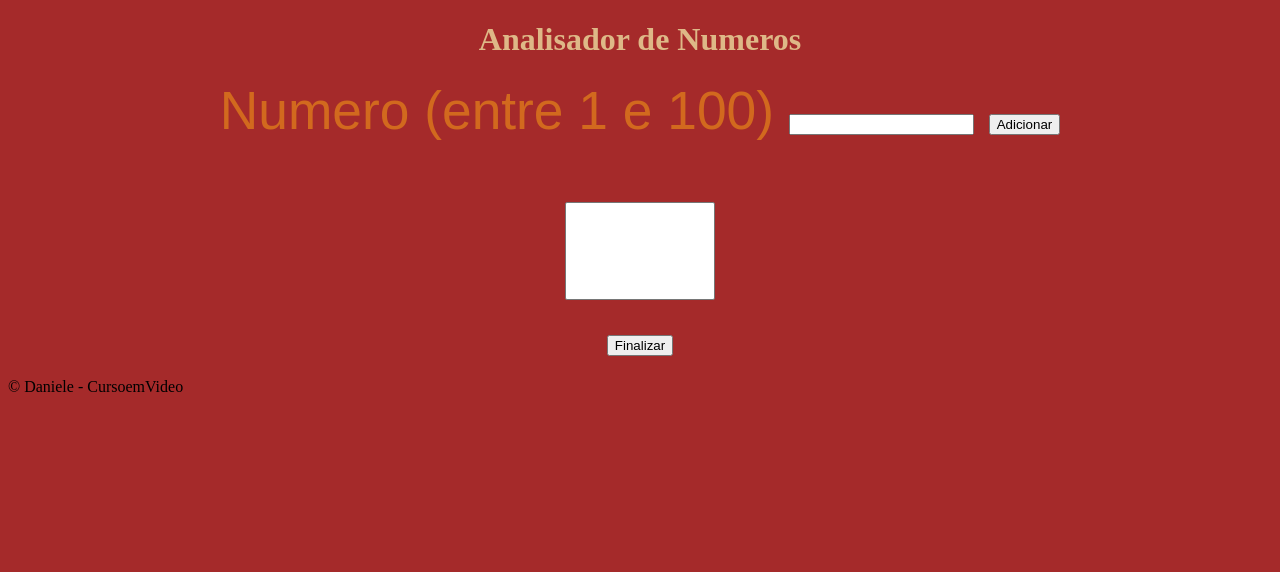
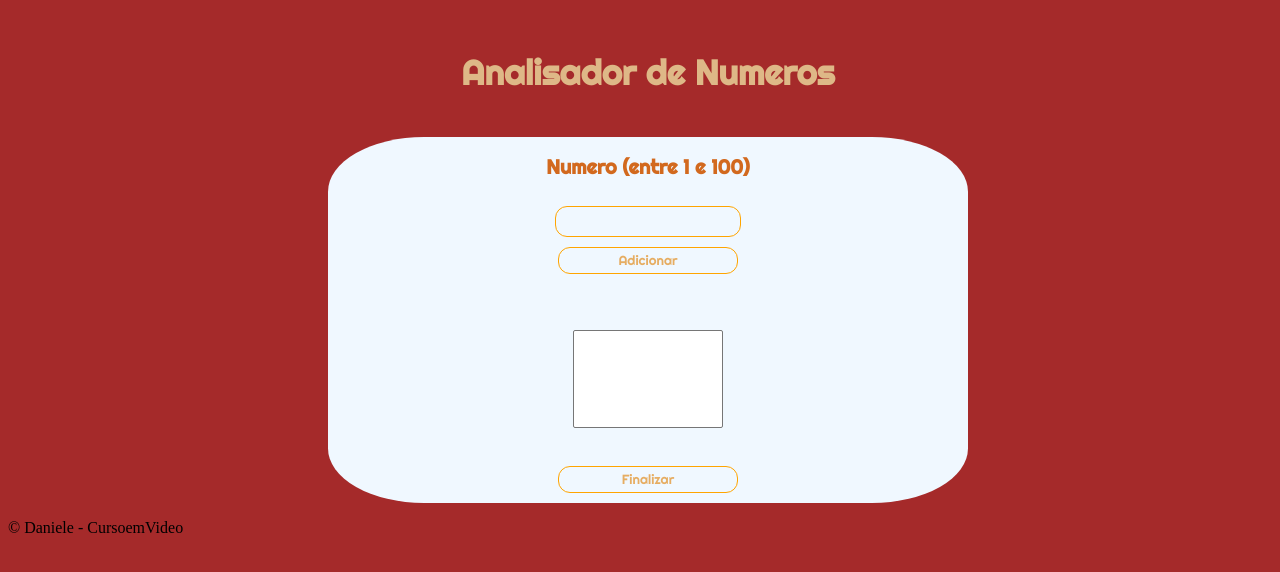
Before and after one commit to daniszcode/Analisador-de-Numeros, a plain HTML site: page index.html in a window 1280 px wide. Drawn offline with Linux system fonts and the light colour scheme.

Commit message:
Atualizando funcionalidade

```diff
--- a/index.html
+++ b/index.html
@@ -7,23 +7,23 @@
     <link rel="stylesheet" href="style.css">
 <body >
     <header>
-        <h1>Analisador de Numeros</h1>
+        <h1 id="texto-header">Analisador de Numeros</h1>
 
     </header>
     <section>
-        <div>
-            Numero (entre 1 e 100)
+        <div id="container-box">
+            <h2 id="texto-section">Numero (entre 1 e 100)</h2>
             <input type="number" id="addNumber"/>
             <input type="submit" value="Adicionar" onclick="adicionar()"/>
             <br/><br/><select name="fLista" id="fLista" size="6"></select>
             <br/><input type="button" value="Finalizar" onclick="finalizar()"/>
 
+
+            <div id="res" >
+
+            </div>
         </div>
-
-       <div id="res" >
-
-        </div>
-    </section>
+        </section>
     <footer>
         <p>&copy; Daniele - CursoemVideo</p>
 
--- a/style.css
+++ b/style.css
@@ -1,20 +1,62 @@
-body  {
+@import url('https://fonts.googleapis.com/css2?family=Righteous&display=swap');
+
+body {
+    width: 100vw;
+    height: 100vh;
+    box-sizing: border-box;
     background: brown;
+    display: flex;
+    flex-direction: column;
 }
 
 header {
-    font-size: medium;
     color: burlywood;
     border-radius: 5px;
     text-align: center;
+    font-size: 13pt;
+    padding: 20px;
 
 }
 
+#texto-section {
+    font-family: 'Righteous', cursive;
+
+    font-size: 15pt;
+}
+
+#texto-header {
+    font-family: 'Righteous', cursive;
+}
+
 section {
-    font: 40pt Arial;
-    color:chocolate;
+
+    color: chocolate;
     text-align: center;
 }
+
 #fLista {
     width: 150px;
+    margin-inline: auto;
 }
+
+#container-box {
+    width: 50%;
+    height: 100%;
+    background-color: aliceblue;
+    display: flex;
+    flex-direction: column;
+    margin-inline: auto;
+    border-radius: 15%;
+    gap: 10px;
+}
+
+input {
+    width: 180px;
+    height: 27px;
+    margin-inline: auto;
+    background: transparent;
+    border: 1px solid orange;
+    border-radius: 12px;
+    font-family: 'Righteous', cursive;
+    color: rgb(230, 173, 98);
+}
```
